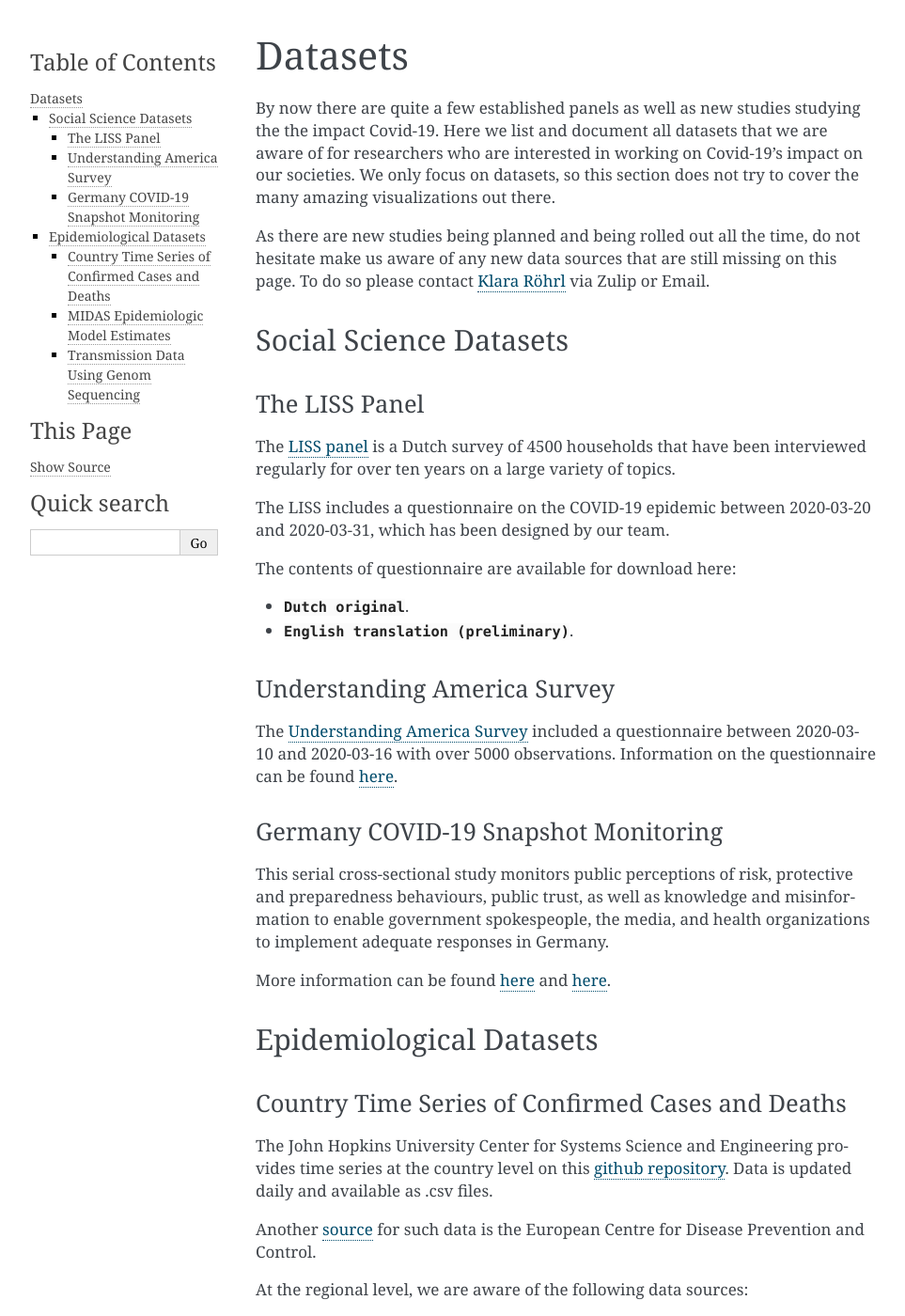
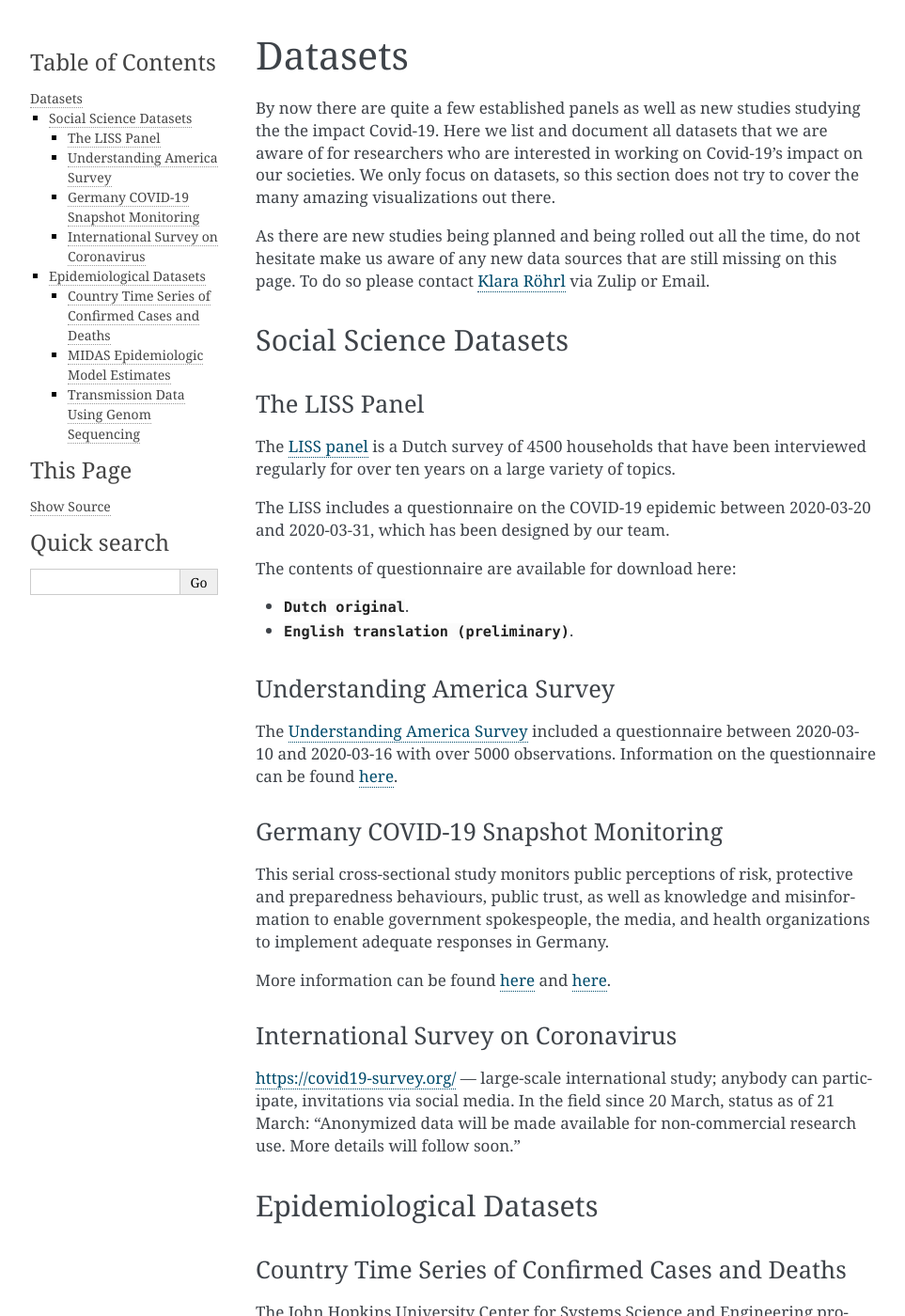
Before and after one commit to covid-19-impact-lab/covid-19-impact-lab, a Sphinx documentation site: the page built from docs/source/datasets.rst, in a window 1280 px wide and 1400 px high. Shown: the whole window at 94% size, without its empty margins (148-1111 px from the left). Built offline with Sphinx 7.4.7, drawn with Linux system fonts in a browser that asks for light colours.

Commit message:
Add https://covid19-survey.org

```diff
--- a/docs/source/datasets.rst
+++ b/docs/source/datasets.rst
@@ -68,6 +68,11 @@ This serial cross-sectional study monitors public perceptions of risk, protectiv
 
 More information can be found `here <http://dx.doi.org/10.23668/psycharchives.2776>`_ and `here <https://www.uni-erfurt.de/kommunikationswissenschaft/profil/professuren/pidi/>`_.
 
+International Survey on Coronavirus
+===================================
+
+https://covid19-survey.org/ — large-scale international study; anybody can participate, invitations via social media. In the field since 20 March, status as of 21 March: "Anonymized data will be made available for non-commercial research use. More details will follow soon."
+
 
 --------------------------
 Epidemiological Datasets
```
